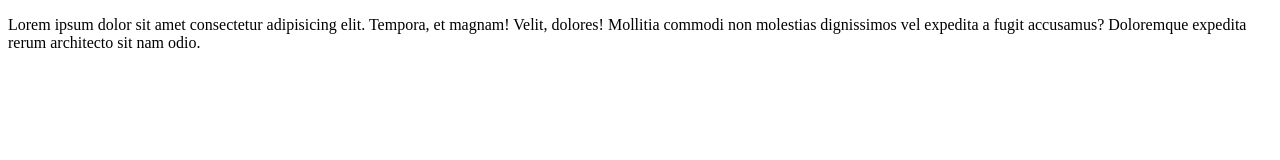
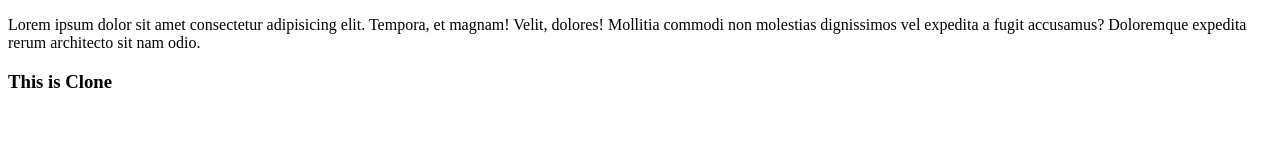
Before and after one commit to GitMAKARA/Demo, a plain HTML site: page index.html in a window 1280 px wide. Drawn offline with Linux system fonts and the light colour scheme.

Commit message:
Modified after clone

```diff
--- a/index.html
+++ b/index.html
@@ -8,5 +8,6 @@
 </head>
 <body>
     <p>Lorem ipsum dolor sit amet consectetur adipisicing elit. Tempora, et magnam! Velit, dolores! Mollitia commodi non molestias dignissimos vel expedita a fugit accusamus? Doloremque expedita rerum architecto sit nam odio.</p>
+    <h3>This is Clone</h3>
 </body>
 </html>
```
